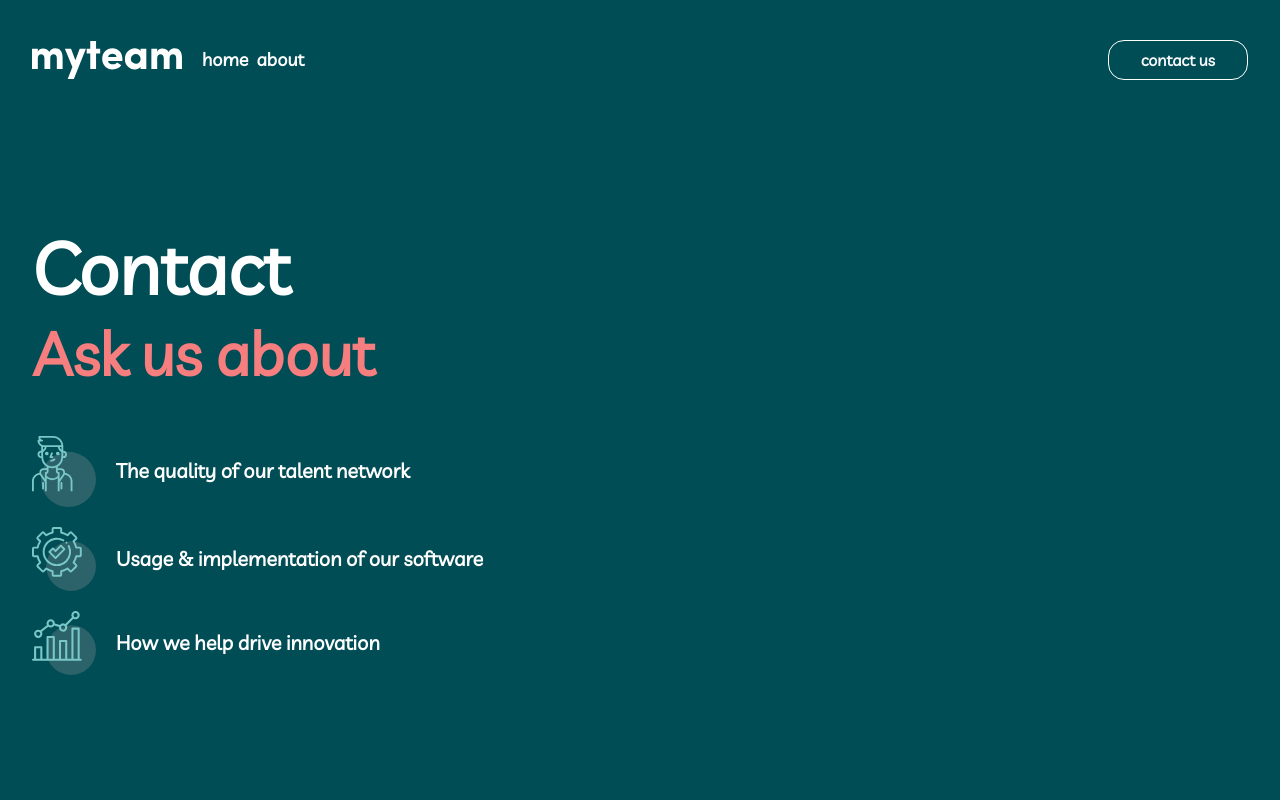
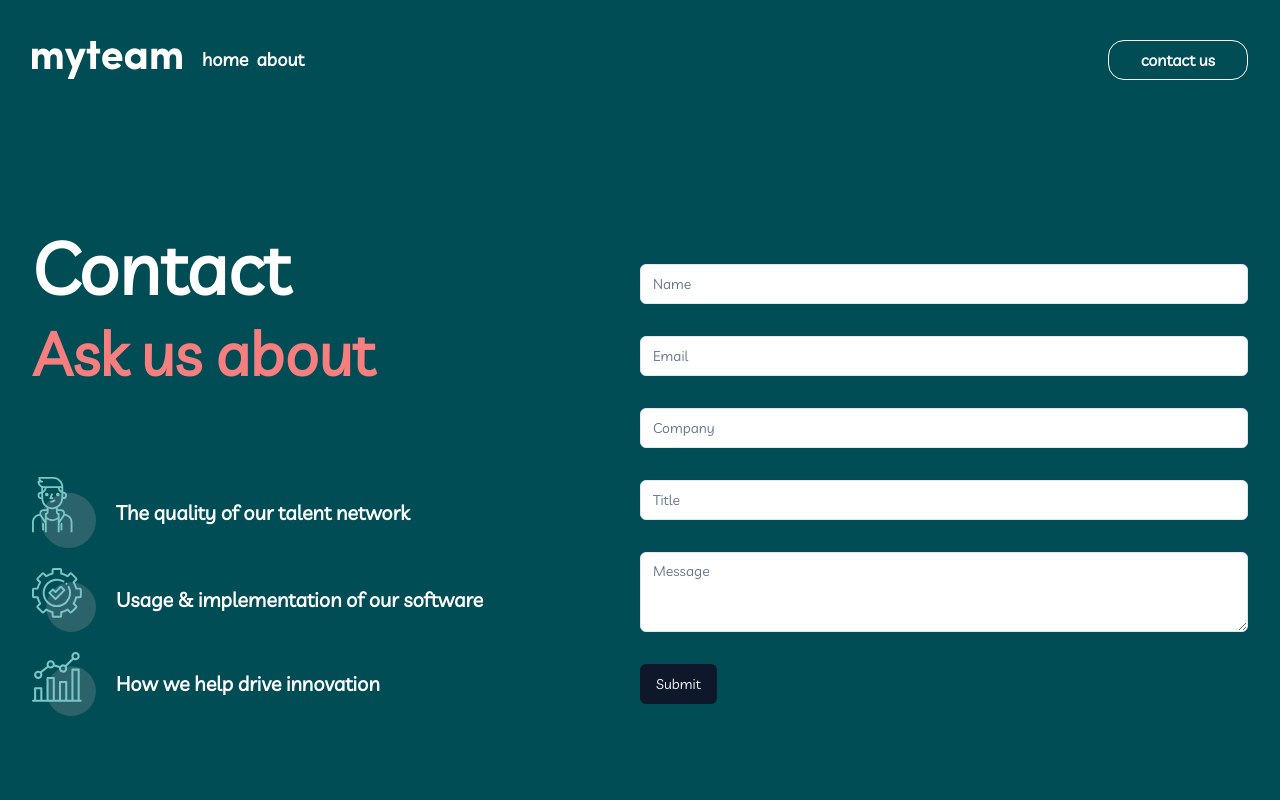
Before and after one commit to thiagomartns/myteam-multipage, a Next.js app: page /contact in a window 1280 px wide. Shown: the top 800 px of the page. Built offline with nearby package versions, Linux system fonts and the light colour scheme.

Commit message:
Feat: Form in contact page

```diff
--- a/package.json
+++ b/package.json
@@ -9,7 +9,9 @@
     "lint": "next lint"
   },
   "dependencies": {
+    "@hookform/resolvers": "^3.3.4",
     "@radix-ui/react-dialog": "^1.0.5",
+    "@radix-ui/react-label": "^2.0.2",
     "@radix-ui/react-slot": "^1.0.2",
     "class-variance-authority": "^0.7.0",
     "clsx": "^2.1.0",
@@ -18,8 +20,10 @@
     "next": "14.1.4",
     "react": "^18",
     "react-dom": "^18",
+    "react-hook-form": "^7.51.2",
     "tailwind-merge": "^2.2.2",
-    "tailwindcss-animate": "^1.0.7"
+    "tailwindcss-animate": "^1.0.7",
+    "zod": "^3.22.4"
   },
   "devDependencies": {
     "@types/node": "^20",
--- a/src/app/contact/page.tsx
+++ b/src/app/contact/page.tsx
@@ -1,5 +1,6 @@
 import React from "react";
 import HeroContact from "@/components/contact/components/hero";
+import FormSection from "@/components/contact/components/form-section";
 
 export default function Contact() {
   return (
@@ -7,6 +8,7 @@
       <div className="lg:container lg:max-w-screen-xl">
         <div className="grid grid-cols-1 lg:grid-cols-2">
           <HeroContact />
+          <FormSection />
         </div>
       </div>
     </section>
--- /dev/null
+++ b/src/components/contact/components/form-section/index.tsx
@@ -0,0 +1,96 @@
+"use client";
+
+import React from "react";
+import { Button } from "@/components/ui/button";
+import {
+  Form,
+  FormControl,
+  FormDescription,
+  FormField,
+  FormItem,
+  FormLabel,
+  FormMessage,
+} from "@/components/ui/form";
+import { Input } from "@/components/ui/input";
+import { zodResolver } from "@hookform/resolvers/zod";
+import { useForm } from "react-hook-form";
+import { z } from "zod";
+import { SubscriberSchema } from "@/schemas";
+import { Textarea } from "@/components/ui/textarea";
+
+export default function FormSection() {
+  const form = useForm<z.infer<typeof SubscriberSchema>>({
+    resolver: zodResolver(SubscriberSchema),
+    defaultValues: {
+      name: "",
+      email: "",
+      company: "",
+      title: "",
+      message: "",
+    },
+  });
+  return (
+    <Form {...form}>
+      <form
+        /*onSubmit={form.handleSubmit(onSubmit)}*/ className="space-y-8 px-5 py-8 lg:px-0"
+      >
+        <FormField
+          control={form.control}
+          name="name"
+          render={({ field }) => (
+            <FormItem>
+              <FormControl>
+                <Input placeholder="Name" {...field} />
+              </FormControl>
+            </FormItem>
+          )}
+        />
+        <FormField
+          control={form.control}
+          name="email"
+          render={({ field }) => (
+            <FormItem>
+              <FormControl>
+                <Input placeholder="Email" {...field} />
+              </FormControl>
+            </FormItem>
+          )}
+        />
+        <FormField
+          control={form.control}
+          name="company"
+          render={({ field }) => (
+            <FormItem>
+              <FormControl>
+                <Input placeholder="Company" {...field} />
+              </FormControl>
+            </FormItem>
+          )}
+        />
+        <FormField
+          control={form.control}
+          name="title"
+          render={({ field }) => (
+            <FormItem>
+              <FormControl>
+                <Input placeholder="Title" {...field} />
+              </FormControl>
+            </FormItem>
+          )}
+        />
+        <FormField
+          control={form.control}
+          name="message"
+          render={({ field }) => (
+            <FormItem>
+              <FormControl>
+                <Textarea placeholder="Message" {...field} />
+              </FormControl>
+            </FormItem>
+          )}
+        />
+        <Button type="submit">Submit</Button>
+      </form>
+    </Form>
+  );
+}
--- /dev/null
+++ b/src/components/ui/form.tsx
@@ -0,0 +1,176 @@
+import * as React from "react"
+import * as LabelPrimitive from "@radix-ui/react-label"
+import { Slot } from "@radix-ui/react-slot"
+import {
+  Controller,
+  ControllerProps,
+  FieldPath,
+  FieldValues,
+  FormProvider,
+  useFormContext,
+} from "react-hook-form"
+
+import { cn } from "@/lib/utils"
+import { Label } from "@/components/ui/label"
+
+const Form = FormProvider
+
+type FormFieldContextValue<
+  TFieldValues extends FieldValues = FieldValues,
+  TName extends FieldPath<TFieldValues> = FieldPath<TFieldValues>
+> = {
+  name: TName
+}
+
+const FormFieldContext = React.createContext<FormFieldContextValue>(
+  {} as FormFieldContextValue
+)
+
+const FormField = <
+  TFieldValues extends FieldValues = FieldValues,
+  TName extends FieldPath<TFieldValues> = FieldPath<TFieldValues>
+>({
+  ...props
+}: ControllerProps<TFieldValues, TName>) => {
+  return (
+    <FormFieldContext.Provider value={{ name: props.name }}>
+      <Controller {...props} />
+    </FormFieldContext.Provider>
+  )
+}
+
+const useFormField = () => {
+  const fieldContext = React.useContext(FormFieldContext)
+  const itemContext = React.useContext(FormItemContext)
+  const { getFieldState, formState } = useFormContext()
+
+  const fieldState = getFieldState(fieldContext.name, formState)
+
+  if (!fieldContext) {
+    throw new Error("useFormField should be used within <FormField>")
+  }
+
+  const { id } = itemContext
+
+  return {
+    id,
+    name: fieldContext.name,
+    formItemId: `${id}-form-item`,
+    formDescriptionId: `${id}-form-item-description`,
+    formMessageId: `${id}-form-item-message`,
+    ...fieldState,
+  }
+}
+
+type FormItemContextValue = {
+  id: string
+}
+
+const FormItemContext = React.createContext<FormItemContextValue>(
+  {} as FormItemContextValue
+)
+
+const FormItem = React.forwardRef<
+  HTMLDivElement,
+  React.HTMLAttributes<HTMLDivElement>
+>(({ className, ...props }, ref) => {
+  const id = React.useId()
+
+  return (
+    <FormItemContext.Provider value={{ id }}>
+      <div ref={ref} className={cn("space-y-2", className)} {...props} />
+    </FormItemContext.Provider>
+  )
+})
+FormItem.displayName = "FormItem"
+
+const FormLabel = React.forwardRef<
+  React.ElementRef<typeof LabelPrimitive.Root>,
+  React.ComponentPropsWithoutRef<typeof LabelPrimitive.Root>
+>(({ className, ...props }, ref) => {
+  const { error, formItemId } = useFormField()
+
+  return (
+    <Label
+      ref={ref}
+      className={cn(error && "text-destructive", className)}
+      htmlFor={formItemId}
+      {...props}
+    />
+  )
+})
+FormLabel.displayName = "FormLabel"
+
+const FormControl = React.forwardRef<
+  React.ElementRef<typeof Slot>,
+  React.ComponentPropsWithoutRef<typeof Slot>
+>(({ ...props }, ref) => {
+  const { error, formItemId, formDescriptionId, formMessageId } = useFormField()
+
+  return (
+    <Slot
+      ref={ref}
+      id={formItemId}
+      aria-describedby={
+        !error
+          ? `${formDescriptionId}`
+          : `${formDescriptionId} ${formMessageId}`
+      }
+      aria-invalid={!!error}
+      {...props}
+    />
+  )
+})
+FormControl.displayName = "FormControl"
+
+const FormDescription = React.forwardRef<
+  HTMLParagraphElement,
+  React.HTMLAttributes<HTMLParagraphElement>
+>(({ className, ...props }, ref) => {
+  const { formDescriptionId } = useFormField()
+
+  return (
+    <p
+      ref={ref}
+      id={formDescriptionId}
+      className={cn("text-sm text-muted-foreground", className)}
+      {...props}
+    />
+  )
+})
+FormDescription.displayName = "FormDescription"
+
+const FormMessage = React.forwardRef<
+  HTMLParagraphElement,
+  React.HTMLAttributes<HTMLParagraphElement>
+>(({ className, children, ...props }, ref) => {
+  const { error, formMessageId } = useFormField()
+  const body = error ? String(error?.message) : children
+
+  if (!body) {
+    return null
+  }
+
+  return (
+    <p
+      ref={ref}
+      id={formMessageId}
+      className={cn("text-sm font-medium text-destructive", className)}
+      {...props}
+    >
+      {body}
+    </p>
+  )
+})
+FormMessage.displayName = "FormMessage"
+
+export {
+  useFormField,
+  Form,
+  FormItem,
+  FormLabel,
+  FormControl,
+  FormDescription,
+  FormMessage,
+  FormField,
+}
--- /dev/null
+++ b/src/components/ui/input.tsx
@@ -0,0 +1,25 @@
+import * as React from "react"
+
+import { cn } from "@/lib/utils"
+
+export interface InputProps
+  extends React.InputHTMLAttributes<HTMLInputElement> {}
+
+const Input = React.forwardRef<HTMLInputElement, InputProps>(
+  ({ className, type, ...props }, ref) => {
+    return (
+      <input
+        type={type}
+        className={cn(
+          "flex h-10 w-full rounded-md border border-input bg-background px-3 py-2 text-sm ring-offset-background file:border-0 file:bg-transparent file:text-sm file:font-medium placeholder:text-muted-foreground focus-visible:outline-none focus-visible:ring-2 focus-visible:ring-ring focus-visible:ring-offset-2 disabled:cursor-not-allowed disabled:opacity-50",
+          className
+        )}
+        ref={ref}
+        {...props}
+      />
+    )
+  }
+)
+Input.displayName = "Input"
+
+export { Input }
--- /dev/null
+++ b/src/components/ui/label.tsx
@@ -0,0 +1,26 @@
+"use client"
+
+import * as React from "react"
+import * as LabelPrimitive from "@radix-ui/react-label"
+import { cva, type VariantProps } from "class-variance-authority"
+
+import { cn } from "@/lib/utils"
+
+const labelVariants = cva(
+  "text-sm font-medium leading-none peer-disabled:cursor-not-allowed peer-disabled:opacity-70"
+)
+
+const Label = React.forwardRef<
+  React.ElementRef<typeof LabelPrimitive.Root>,
+  React.ComponentPropsWithoutRef<typeof LabelPrimitive.Root> &
+    VariantProps<typeof labelVariants>
+>(({ className, ...props }, ref) => (
+  <LabelPrimitive.Root
+    ref={ref}
+    className={cn(labelVariants(), className)}
+    {...props}
+  />
+))
+Label.displayName = LabelPrimitive.Root.displayName
+
+export { Label }
--- /dev/null
+++ b/src/components/ui/textarea.tsx
@@ -0,0 +1,24 @@
+import * as React from "react"
+
+import { cn } from "@/lib/utils"
+
+export interface TextareaProps
+  extends React.TextareaHTMLAttributes<HTMLTextAreaElement> {}
+
+const Textarea = React.forwardRef<HTMLTextAreaElement, TextareaProps>(
+  ({ className, ...props }, ref) => {
+    return (
+      <textarea
+        className={cn(
+          "flex min-h-[80px] w-full rounded-md border border-input bg-background px-3 py-2 text-sm ring-offset-background placeholder:text-muted-foreground focus-visible:outline-none focus-visible:ring-2 focus-visible:ring-ring focus-visible:ring-offset-2 disabled:cursor-not-allowed disabled:opacity-50",
+          className
+        )}
+        ref={ref}
+        {...props}
+      />
+    )
+  }
+)
+Textarea.displayName = "Textarea"
+
+export { Textarea }
--- /dev/null
+++ b/src/schemas/index.tsx
@@ -0,0 +1,11 @@
+"use client";
+
+import * as z from "zod";
+
+export const SubscriberSchema = z.object({
+  name: z.string(),
+  email: z.string().email(),
+  company: z.string(),
+  title: z.string(),
+  message: z.string(),
+});
```
Also changed, not shown: 1 other file (tests, documents, lock files or other folders).
